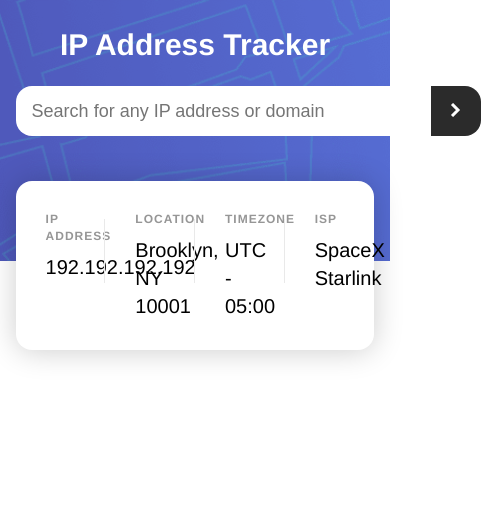
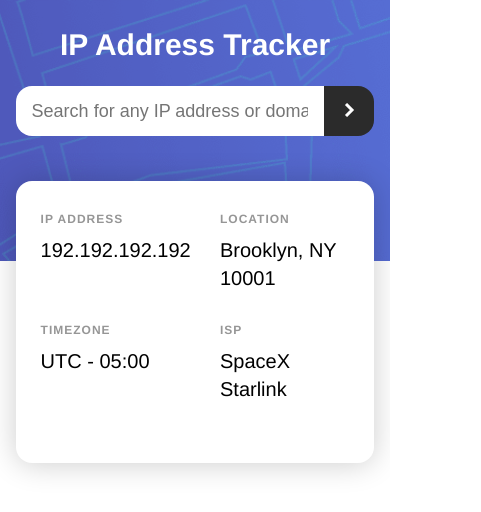
Before and after one commit to stephenkarpeles/cc-ip-tracker, a React (Create React App) app: page / in a window 390 px wide. Shown: the top 512 px of the page, 481 px wide, since content can reach past the window. Built offline with nearby package versions, Linux system fonts and the light colour scheme; what webfontloader would draw is missing.

Commit message:
Mobile styles

```diff
--- a/src/App.scss
+++ b/src/App.scss
@@ -9,8 +9,9 @@ $container-max-width: 920px;
 
 // Responsive Breakpoints
 $breakpoints: (
-  mobile: 375px,
-  desktop: 1440px
+  mobile:           375px,
+  tablet-landscape: 1023px,
+  desktop:          1440px
 );
 
 @mixin mq($breakpoint, $rule:min-width) {
@@ -100,6 +101,7 @@ h6 {
 .search-box {
   margin: 20px auto 45px;
   width: 465px;
+  max-width: 100%;
 
   input {
     background: white;
@@ -149,6 +151,7 @@ h6 {
   border-radius: 16px;
   padding: 30px 0;
   display: flex;
+  flex-wrap: wrap;
   justify-content: space-between;
   box-shadow: 0 1px 30px rgba(0, 0, 0, .2);
 
@@ -156,6 +159,22 @@ h6 {
     padding: 0 30px;
     position: relative;
     width: 25%;
+
+    @include mq(tablet-landscape, 'max-width') {
+      width: 50%;
+      margin-bottom: 30px;
+      padding: 0 25px;
+    }
+
+    @include mq(mobile, 'max-width') {
+      width: 100%;
+      padding: 0 25px;
+      text-align: center;
+
+      &:last-of-type {
+        margin-bottom: 0;
+      }
+    }
 
     &:last-of-type {
       &::after {
@@ -171,6 +190,10 @@ h6 {
       background: $light-gray;
       right: 0;
       top: 8px;
+
+      @include mq(tablet-landscape, 'max-width') {
+        display: none;
+      }
     }
   }
 
```
